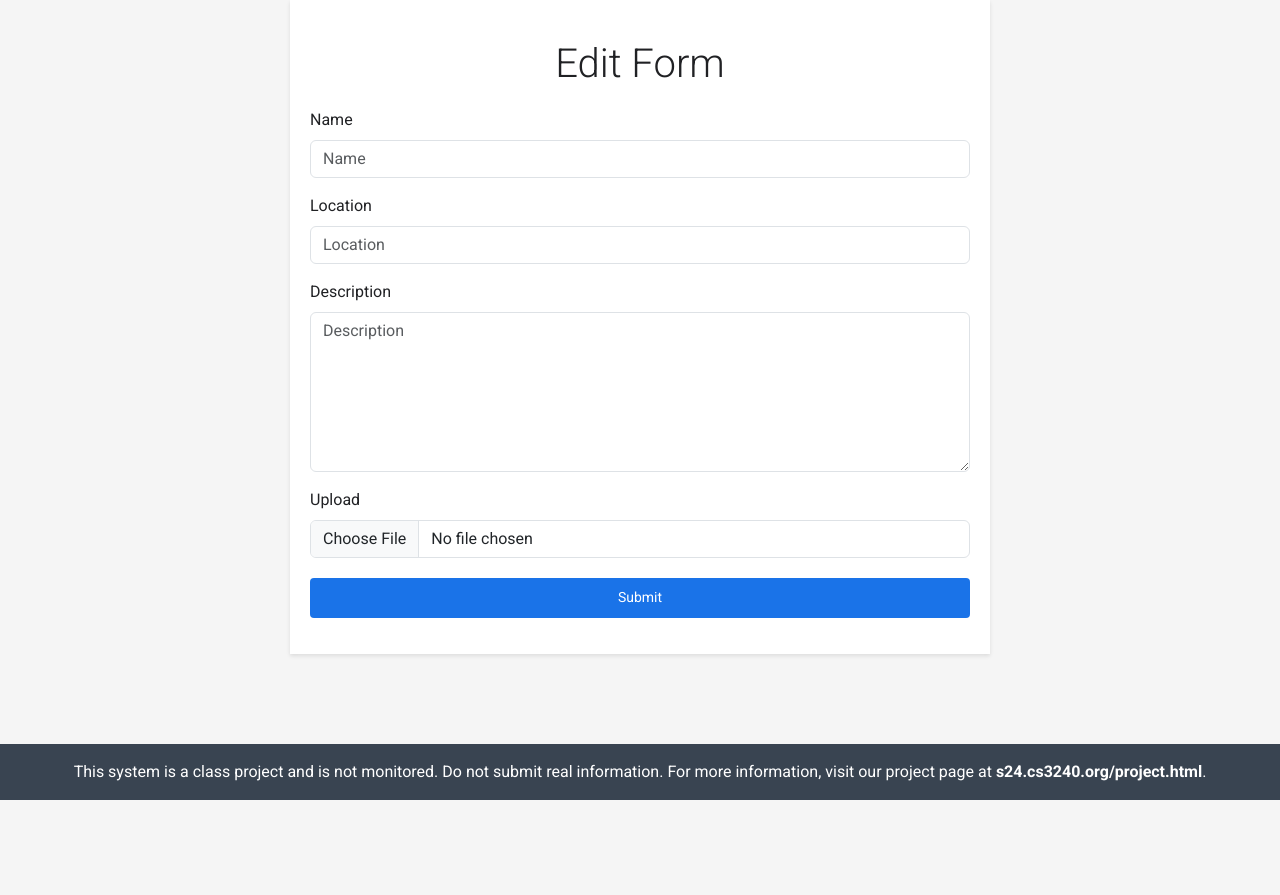
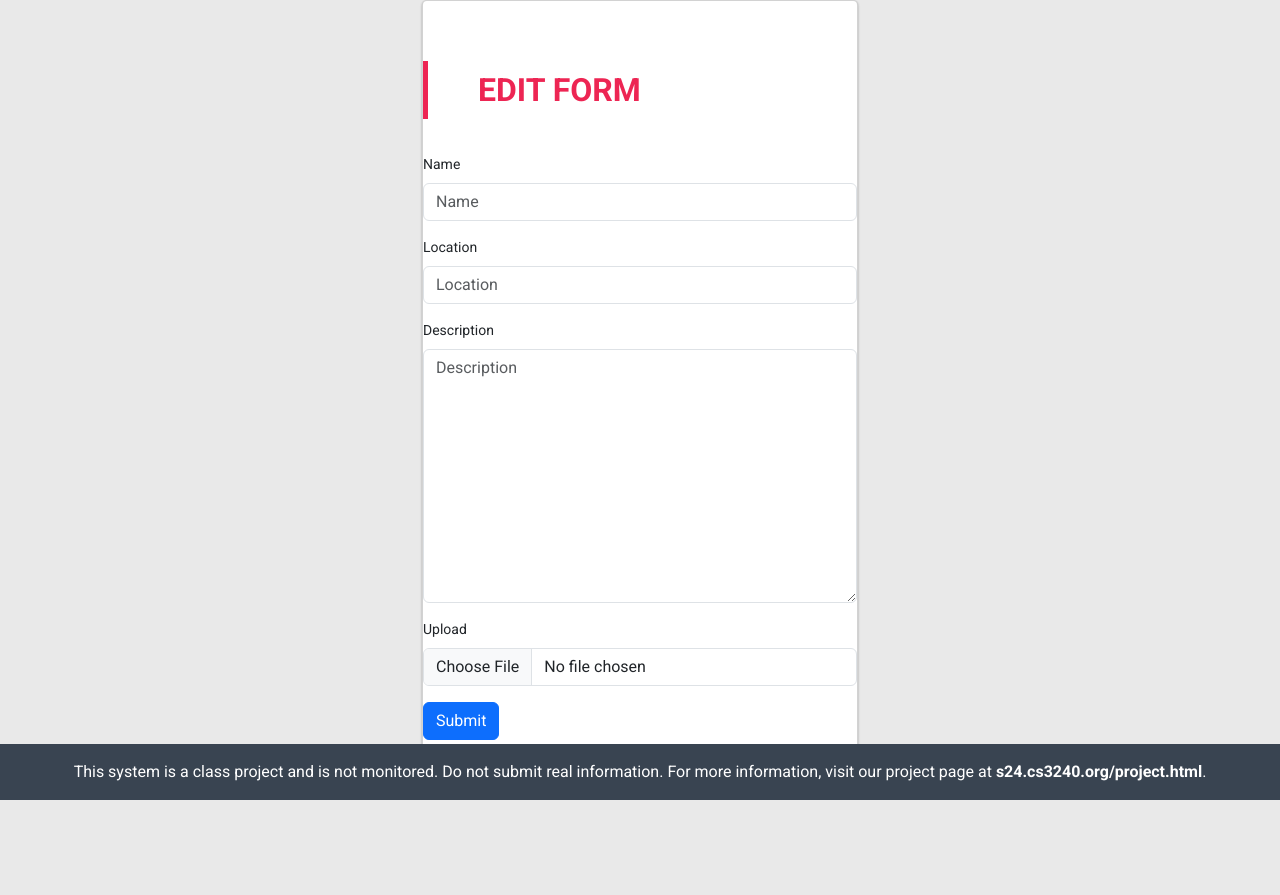
Before and after one commit to l1steven/HousingReports, a Django app: page /edit_complaint/1/ in a window 1280 px wide. Before the commit the page ends 800 px from the top, so only its background shows below. Run offline with Django 4.2, Linux system fonts and the light colour scheme; the visitor is signed in with stand-in values (Sample User, id 1); data that the repository does not hold is empty; parts of the project's set-up code (start-up, migrations or seed data) failed here and were passed over; some libraries are stand-ins or nearby versions.

Commit message:
edit form

```diff
--- a/loginApp/templates/loginApp/edit_form.html
+++ b/loginApp/templates/loginApp/edit_form.html
@@ -2,7 +2,6 @@
 {% load django_bootstrap5 %}
 {% bootstrap_css %}
 {% bootstrap_javascript %}
-
 <!DOCTYPE html>
 <html lang="en">
 <head>
@@ -11,51 +10,51 @@
     <title>Edit Form</title>
     <link href="https://fonts.googleapis.com/css?family=Roboto:300,400,500,700&display=swap" rel="stylesheet">
     <style>
-        body, h1, p {
-            margin: 0;
-            padding: 0;
+        /* Adapted CSS from provided Sass */
+        body {
+            background: #e9e9e9;
+            color: #bcbcbc; /* This is equivalent to lighten(#000000, 40%) */
+            font-family: 'RobotoDraft', 'Roboto', sans-serif;
+            font-size: 14px;
+            -webkit-font-smoothing: antialiased;
+            -moz-osx-font-smoothing: grayscale;
         }
-        body {
-            font-family: 'Roboto', sans-serif;
-            background-color: #f5f5f5; /* Google Forms beige-like background */
-            margin: 0;
-            padding-bottom: 10px; /* Space for footer */
-            color: #202124; /* Google Forms-like text color */
+
+        .container {
+            position: relative;
+            max-width: 460px;
+            width: 100%;
+            margin: 0 auto 100px;
         }
-        .form-runway {
-            background-color: #ffffff; /* White background color for the 'runway' */
-            box-shadow: 0 2px 4px rgba(0,0,0,0.1); /* Soft shadow for depth */
-            padding: 20px;
-            margin: 0 auto; /* Centering */
-            width: 100%; /* Full width */
-            max-width: 700px; /* Max width for the form content */
+
+        .card {
+            background: #ffffff;
+            border-radius: 5px;
+            padding: 60px 0 40px;
+            box-sizing: border-box;
+            box-shadow: 0 1px 3px rgba(0, 0, 0, 0.12), 0 1px 2px rgba(0, 0, 0, 0.24);
+            transition: .3s ease;
         }
-        h1 {
-            text-align: center;
-            font-weight: 300;
-            padding: 20px 0; /* Space above and below the title */
+
+        .title {
+            border-left: 5px solid #ed2553;
+            margin: 0 0 35px;
+            padding: 10px 0 10px 50px;
+            color: #ed2553;
+            font-size: 32px;
+            font-weight: 600;
+            text-transform: uppercase;
         }
-        .btn-primary {
-            background-color: #1a73e8; /* Google Forms-like button color */
-            border: none;
-            padding: 10px 24px;
-            color: white;
-            font-size: 14px;
-            line-height: 1.42857;
-            border-radius: 4px;
-            margin-top: 20px; /* Space above the button */
-            display: block; /* Make the button block to fill width */
-            width: 100%; /* Full width button */
-        }
-        .btn-primary:hover {
-            background-color: #1358b4; /* Darker on hover */
-        }
+
+        /* Add other specific styling based on your form structure and elements... */
+
+        /* Below are the basic styles for the footer */
         .navbar.fixed-bottom {
             display: flex;
-            justify-content: center; /* Horizontally center the content */
-            align-items: center; /* Vertically center the content */
-            background-color: #394451; /* Dark blue-ish gray color */
-            color: #ffffff; /* White text color for contrast */
+            justify-content: center;
+            align-items: center;
+            background-color: #394451;
+            color: #ffffff;
             padding: 1rem 0;
             width: 100%;
             font-size: 1rem;
@@ -68,31 +67,29 @@
         }
 
         .navbar.fixed-bottom a {
-            color: #ffffff; /* White text color for links for better visibility */
+            color: #ffffff;
             text-decoration: none;
             font-weight: bold;
         }
 
         .navbar.fixed-bottom a:hover {
-            text-decoration: underline; /* Underline on hover for links */
-        }
-        /* Adjust the height of the textarea */
-        textarea#id_description {
-            height: 160px; /* Adjust the height as needed */
-            resize: vertical; /* Allow vertical resizing */
+            text-decoration: underline;
         }
     </style>
 </head>
 <body>
-    <div class="form-runway">
-        <h1>Edit Form</h1>
-        <form method="post" enctype="multipart/form-data">
-            {% csrf_token %}
-            {% bootstrap_form form %}
-            <button type="submit" class="btn btn-primary">Submit</button>
-        </form>
+    <div class="container">
+        <div class="card">
+            <h1 class="title">Edit Form</h1>
+            <form method="post" enctype="multipart/form-data">
+                {% csrf_token %}
+                {% bootstrap_form form %}
+                <div class="button-container">
+                    <button type="submit" class="btn btn-primary">Submit</button>
+                </div>
+            </form>
+        </div>
     </div>
-    {% bootstrap_javascript %}
     <div class="navbar fixed-bottom">
         <span>This system is a class project and is not monitored. Do not submit real information. For more information, visit our project page at <a href="https://s24.cs3240.org/project.html" target="_blank">s24.cs3240.org/project.html</a>.</span>
     </div>
```
